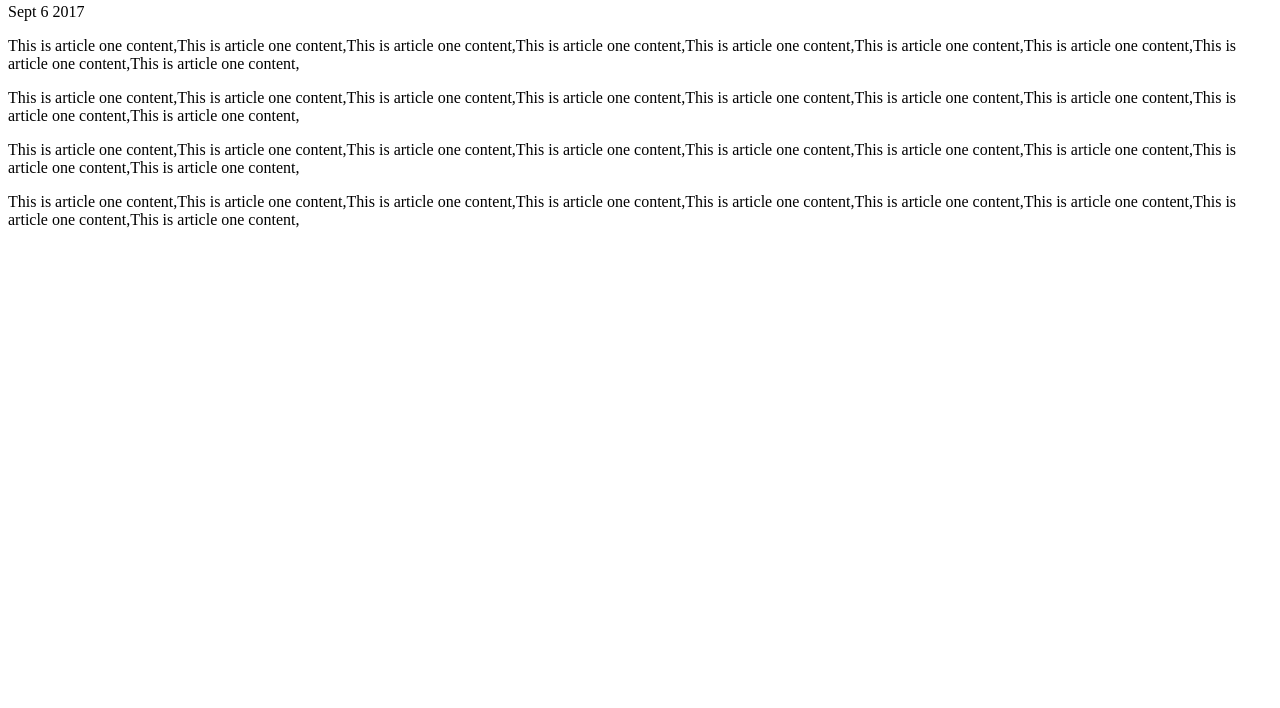
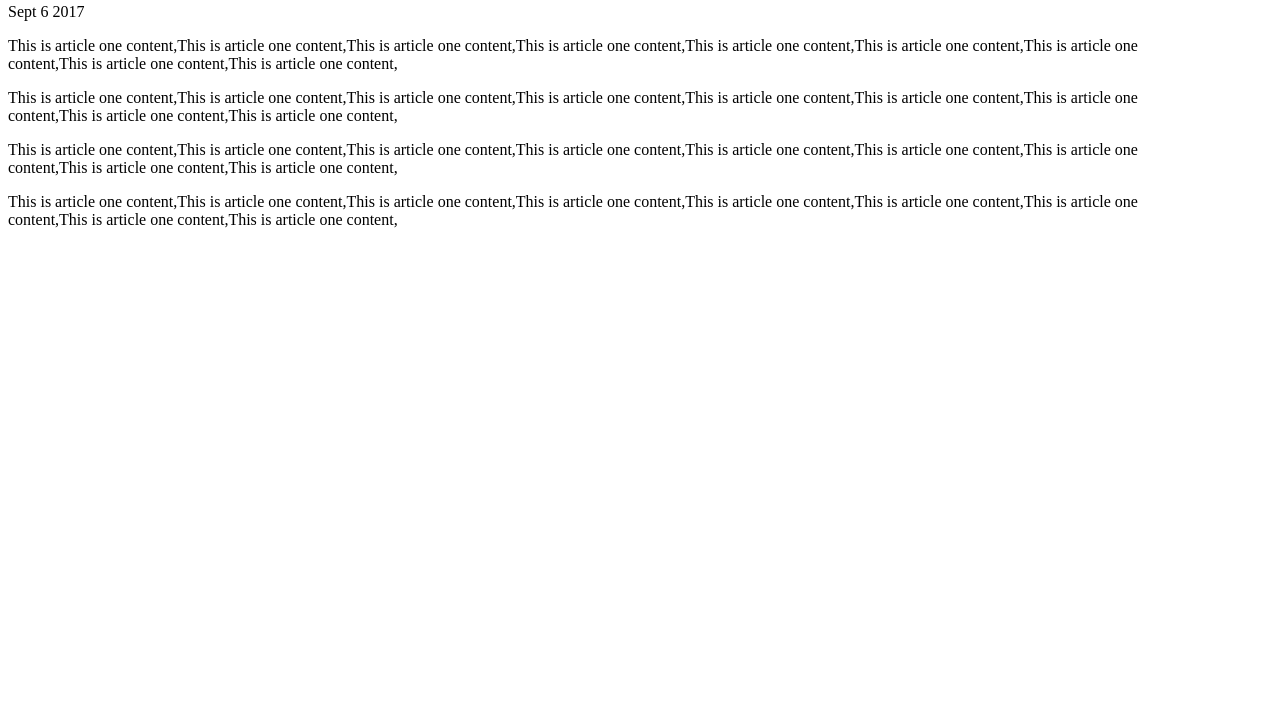
Before and after one commit to aaquibkuwari/imad-app, a website: page ui/article-one.html in a window 1280 px wide. Shown: the part 92-800 px from the top of the page. Drawn offline with Linux system fonts and the light colour scheme.

Commit message:
[imad-console] Updates ui/article-one.html

```diff
--- a/ui/article-one.html
+++ b/ui/article-one.html
@@ -3,8 +3,16 @@
     <head>
         <title>Article One | Aaquib Kuwari</title>
         <meta name="viewport" content="width=device-width, initial-scale=1" />
+        <style>
+        .container {
+            max-width:1200px;
+            margin:20 auto;
+        }
+        </style>
     </head>
+
     <body>
+        <div class="container">
             <div>
                 <a href="/">Home</a>
             </div>
@@ -25,5 +33,6 @@
                     This is article one content,This is article one content,This is article one content,This is article one content,This is article one content,This is article one content,This is article one content,This is article one content,This is article one content,
                 </p>
             </div>
+        </div>
     </body>
 </html>
```
Lines whose indentation alone changed are shown as unchanged.
